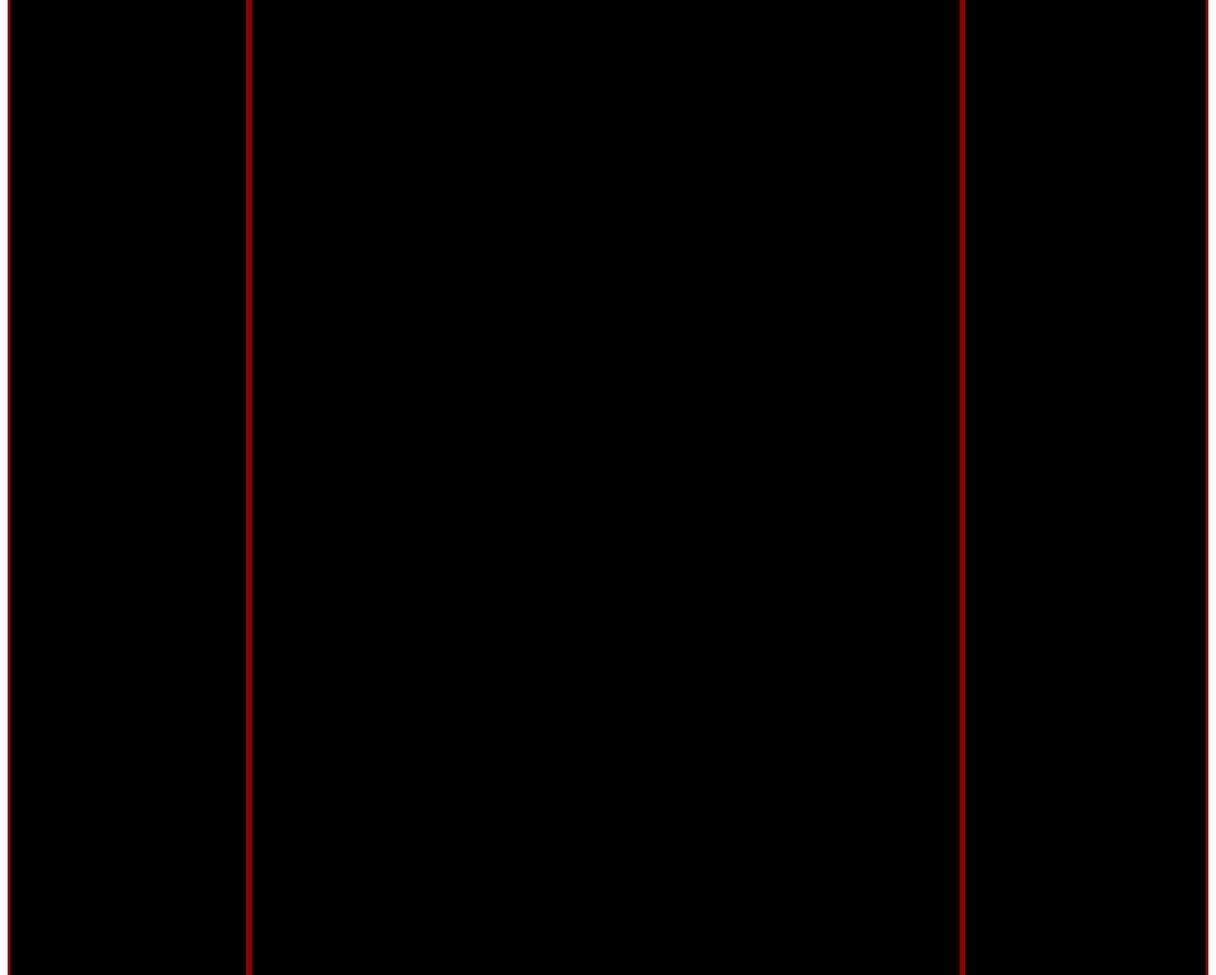
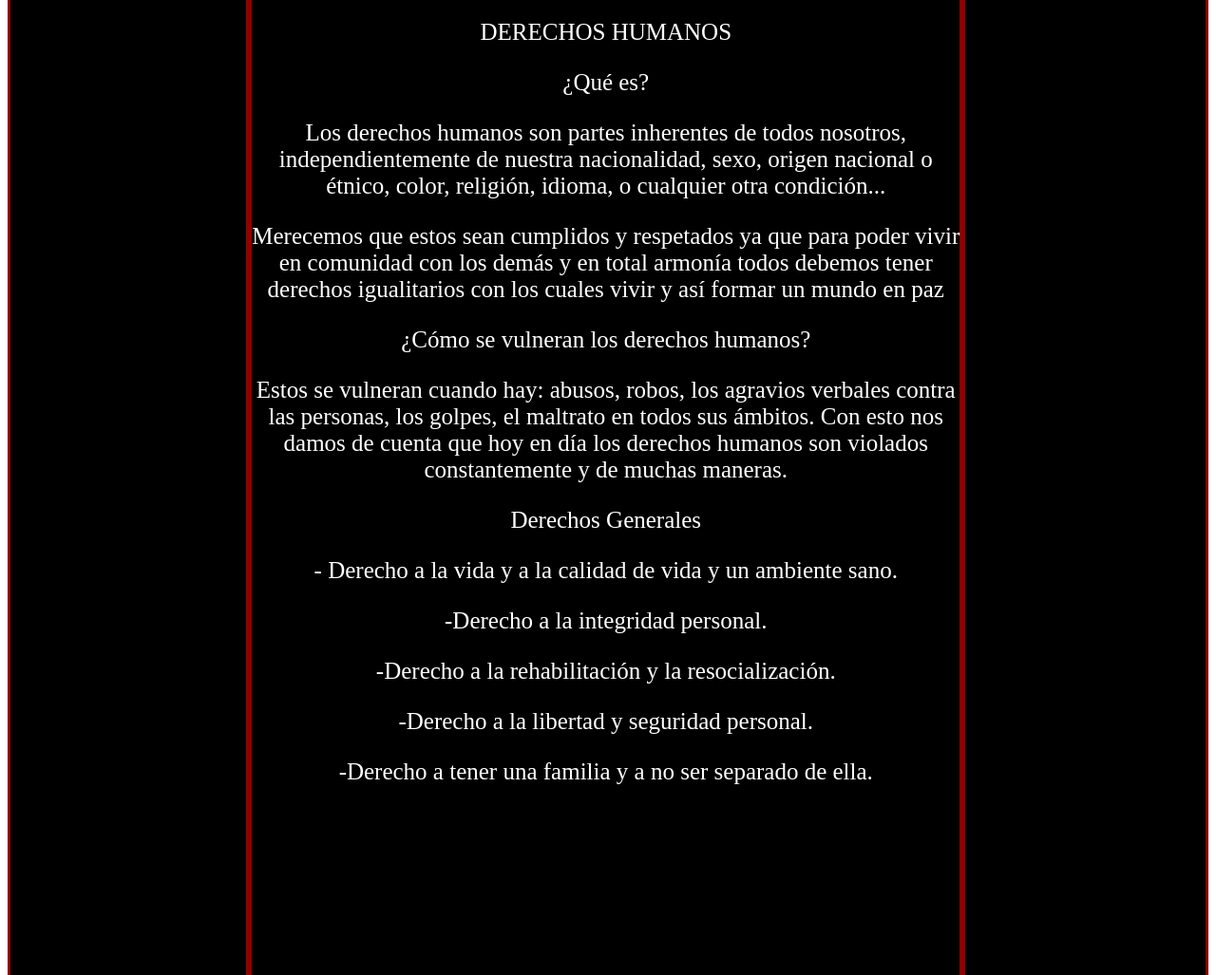
Before and after one commit to mariacadavid0/mariaaa, a plain HTML site: page sociales.html in a window 1280 px wide. Shown: the part 3820-4847 px from the top of the page at 95% size. Drawn offline with Linux system fonts and the light colour scheme.

Commit message:
actualización

```diff
--- a/sociales.html
+++ b/sociales.html
@@ -96,6 +96,30 @@
 <p><center></center></p>
 <p><center></center></p>
 
+<p><center>DERECHOS HUMANOS</center></p>
+<P><center>¿Qué es?</center></P>
+<p><center> Los derechos humanos son partes inherentes de todos nosotros, independientemente de nuestra nacionalidad, sexo, origen nacional o étnico, color, religión, idioma, o cualquier otra condición...
+</center></p>
+<p><center> Merecemos que estos sean cumplidos y respetados ya que para poder vivir en comunidad con los demás y en total armonía todos debemos tener derechos igualitarios con los cuales vivir y así formar un mundo en paz</center></p>
+
+<p><center>¿Cómo se vulneran los derechos humanos?</center></p>
+<p><center>Estos se vulneran cuando hay: abusos, robos, los agravios verbales contra las personas, los golpes, el maltrato en todos sus ámbitos. Con esto nos damos de cuenta que hoy en día los derechos humanos son violados constantemente y de muchas maneras.</center></p>
+
+<p><center>Derechos Generales</center></p>
+<p><center>- Derecho a la vida y a la calidad de vida y un ambiente sano.</center></p>
+<p><center>-Derecho a la integridad personal.</center></p>
+<p><center>-Derecho a la rehabilitación y la resocialización.</center></p>
+<p><center>-Derecho a la libertad y seguridad personal.</center></p>
+<p><center>-Derecho a tener una familia y a no ser separado de ella.</center></p>
+
+
+
+
+
+
+
+
+
 
 </div>
 
```
